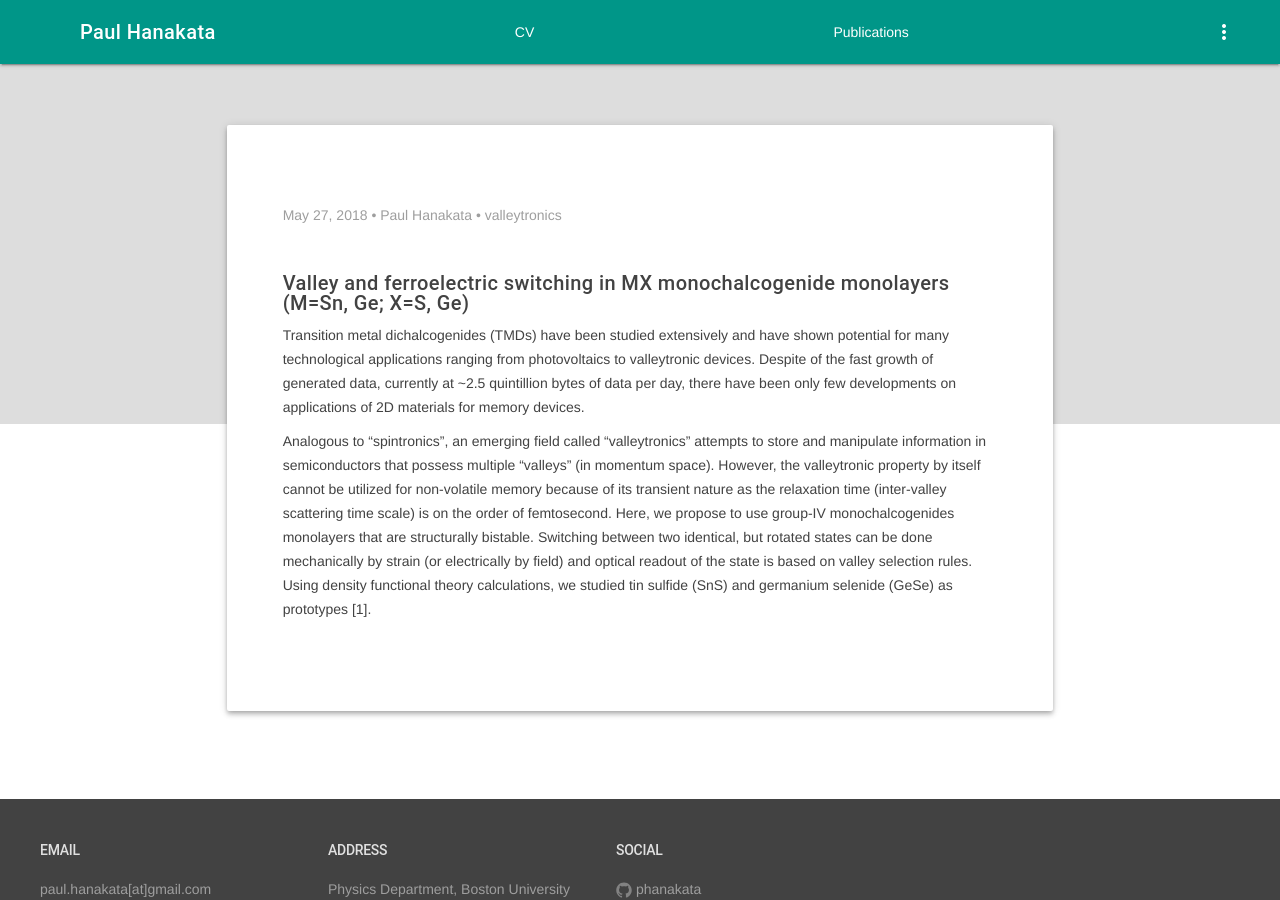
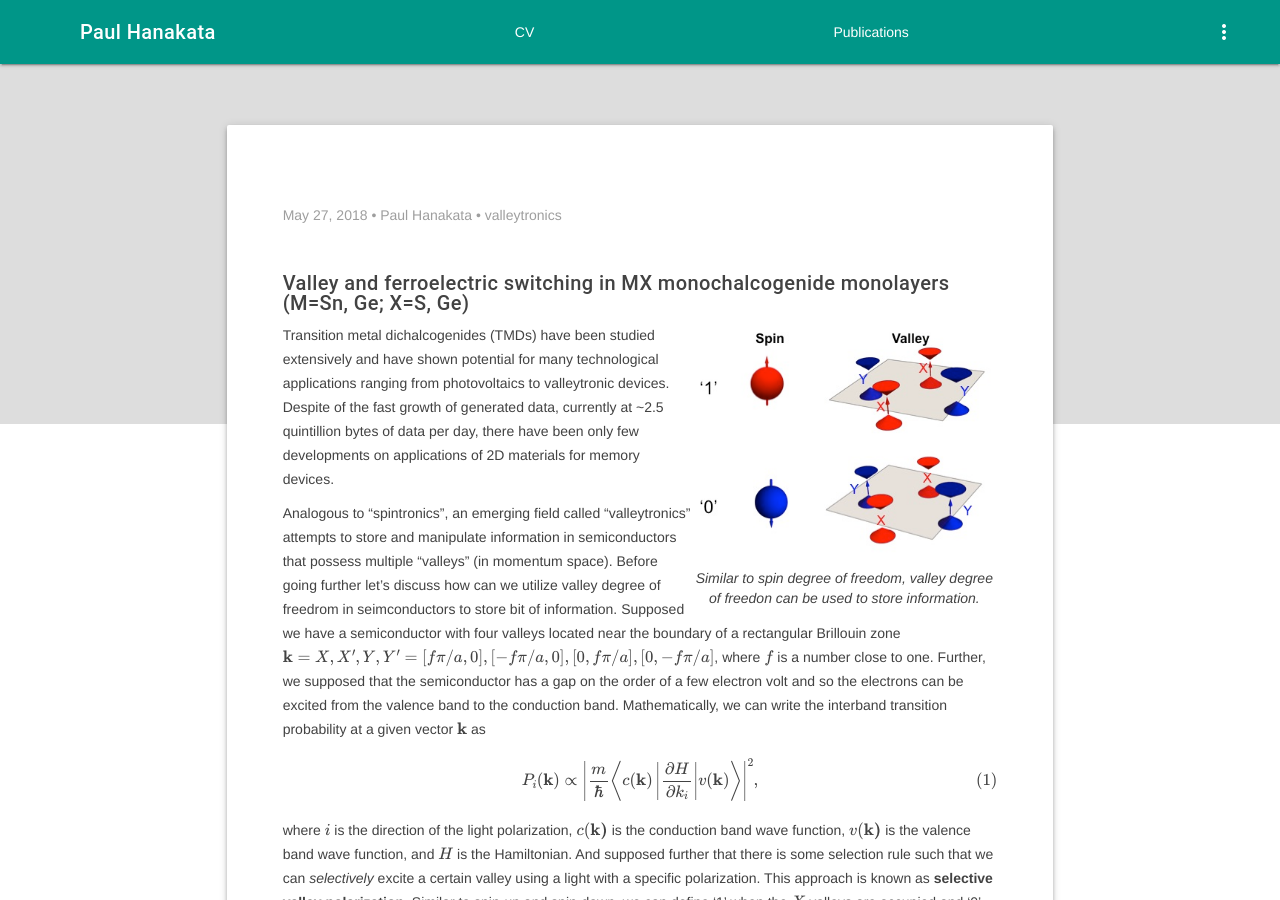
Before and after one commit to phanakata/phanakata.github.io, a Jekyll site: the page built from _posts/2018-05-27-MX.markdown, in a window 1280 px wide and 900 px high. Built offline with Jekyll 4.4.1, drawn with Linux system fonts in a browser that asks for light colours; formulas are drawn with MathJax 3; some of the changed text lies outside the part shown.

Commit message:
Update 2018-05-27-MX.markdown

```diff
--- a/_posts/2018-05-27-MX.markdown
+++ b/_posts/2018-05-27-MX.markdown
@@ -8,6 +8,24 @@ image: /img/valley.jpg
 author: Paul Hanakata
 ---
 ##### Valley and ferroelectric switching in MX monochalcogenide monolayers (M=Sn, Ge; X=S, Ge)
+<table class="image" align="right">
+<caption align="bottom">{{ "<i> Similar to spin degree of freedom, valley degree of freedon can be used to store information.</i>" }}</caption>
+<tr><td><img src="/img/spin-valley.jpg" alt="Valley degree of freedom" description="Drawing" style="width: 300px; max-width:100%;"/></td></tr>
+</table>
 Transition metal dichalcogenides (TMDs) have been studied extensively and have shown potential for many technological applications ranging from photovoltaics to valleytronic devices. Despite of the fast growth of generated data, currently at ~2.5 quintillion bytes of data per day, there have been only few developments on applications of 2D materials for memory devices.
 
-Analogous to “spintronics", an emerging field called “valleytronics” attempts to store and manipulate information in semiconductors that possess multiple “valleys” (in momentum space).  However, the valleytronic property by itself cannot be utilized for non-volatile memory because of its transient nature as the relaxation time (inter-valley scattering time scale) is on the order of femtosecond.  Here, we propose to use group-IV monochalcogenides monolayers that are structurally bistable. Switching between two identical, but rotated states can be done mechanically by strain (or electrically by field) and optical readout of the state is based on valley selection rules. Using density functional theory calculations, we studied tin sulfide (SnS) and germanium selenide (GeSe) as prototypes [1].
+Analogous to “spintronics", an emerging field called “valleytronics” attempts to store and manipulate information in semiconductors that possess multiple “valleys” (in momentum space). Before going further let's discuss how can we utilize valley degree of freedrom in seimconductors to store bit of information. Supposed we have a semiconductor with four valleys located near the boundary of a rectangular Brillouin zone ${\bf k}={X, X', Y, Y'}={[f\pi/a, 0], [-f\pi/a, 0], [0, f\pi/a], [0, -f\pi/a]}$, where $f$ is a number close to one. Further, we supposed that the semiconductor has a gap on the order of a few electron volt and so the electrons can be excited from the valence band to the conduction band. Mathematically, we can write the interband transition probability at a given vector ${\bf k}$ as
+\begin{equation}
+P_i({\bf k})\propto\left|\frac{m}{\hbar}\left\langle c({\bf k}) \left|\frac{\partial H}{\partial k_i}\right|v({\bf k})\right\rangle\right|^2,
+\end {equation}
+where $i$ is the direction of the light polarization, $c(\bf k)$ is
+the conduction band wave function, $v(\bf k)$ is the valence band wave
+function, and $H$ is the Hamiltonian. And supposed further that there is some selection rule such that we can *selectively* excite a certain valley using a light with a specific polarization. This approach is known as **selective valley polarization**.  Similar to spin-up and spin-down, we can define '1' when the $X$ valleys are occupied and '0' when the $Y$ valleys are occupied. This mechanism is the basic approach to build a  **valleytronic device**.
+
+While this approach seems great, the valleytronic property by itself cannot be utilized for non-volatile memory because of its transient nature as the relaxation time (inter-valley scattering time scale) is on the order of femtosecond.  In this work, we propose to use group-IV monochalcogenides monolayers that are structurally bistable. Switching between two identical, but rotated states can be done mechanically by strain (or electrically by field) and optical readout of the state is based on valley selection rules. Using density functional theory calculations, we studied tin sulfide (SnS) and germanium selenide (GeSe) as prototypes <span style="color:#268cd7"> [1]</span>.
+
+*To be continued*
+**References**:
+
+<a href="https://journals.aps.org/prb/abstract/10.1103/PhysRevB.94.035304" style="color:#268cd7
+">[1] P. Z. Hanakata, *Phys. Rev. B*, 94, 035304 (2016).</a>\\
```
